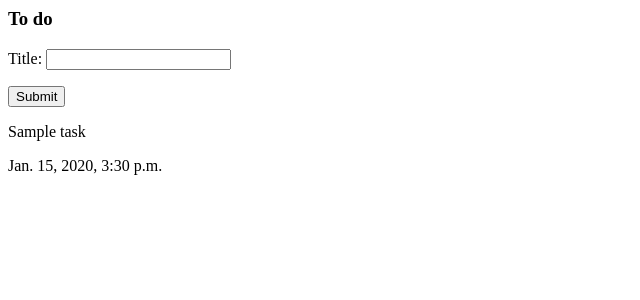
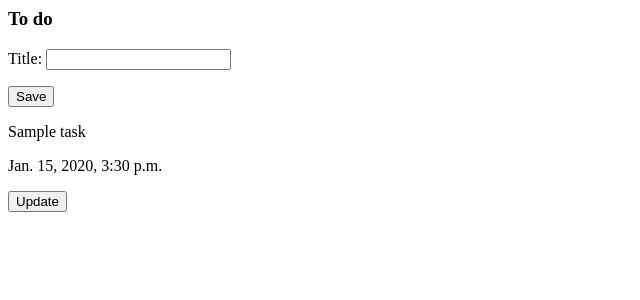
Before and after one commit to ravinduf/To-Do-List-App, a Django app: page / in a window 1280 px wide. Shown: the top 300 px of the page, without its empty margins (0-640 px from the left). Run offline with Django 3.2, Linux system fonts and the light colour scheme; tables that the repository leaves empty hold one stand-in row (values such as "Sample post").

Commit message:
added update_task

```diff
--- a/tasks/templates/tasks/list.html
+++ b/tasks/templates/tasks/list.html
@@ -2,12 +2,13 @@
 
 <form method="POST" action="/">{% csrf_token %}
     {{form.as_p}}
-    <input type="submit" name="create task">
+    <button type="submit" name="create task">Save</button>
 </form>
 
 {% for task in tasks %}
     <div>
         <p>{{task}}</p>
         <p>{{task.created_date}}</p>
+        <a href="{% url 'update_task' pk=task.pk %}"><button>Update</button></a>
     </div>
 {% endfor %}
--- /dev/null
+++ b/tasks/templates/tasks/update_task.html
@@ -0,0 +1 @@
+<h3>Update Task</h3>
--- a/tasks/urls.py
+++ b/tasks/urls.py
@@ -2,5 +2,6 @@ from django.urls import path
 from . import views
 
 urlpatterns = [
-    path('',views.index,name='index'),
+    path('',views.index,name='list'),
+    path('update_task/<str:pk>',views.updateTask,name="update_task"),
 ]
--- a/tasks/views.py
+++ b/tasks/views.py
@@ -1,4 +1,4 @@
-from django.shortcuts import render, redirect
+from django.shortcuts import render, redirect,get_object_or_404
 from django.http import HttpResponse
 from .models import *
 from .forms import TaskForm
@@ -15,3 +15,8 @@ def index(request):
         return redirect('/')
 
     return render(request, 'tasks/list.html',{'tasks':tasks,'form':form})
+
+def updateTask(request,pk):
+    pk=get_object_or_404(Task,pk=pk)
+
+    return render(request,'tasks/update_task.html')
```
